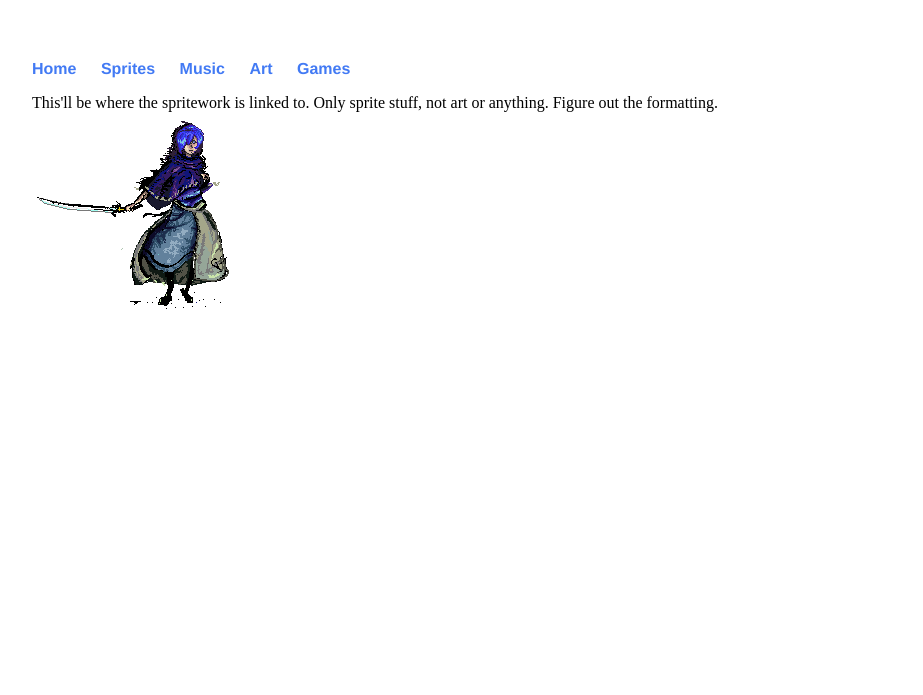
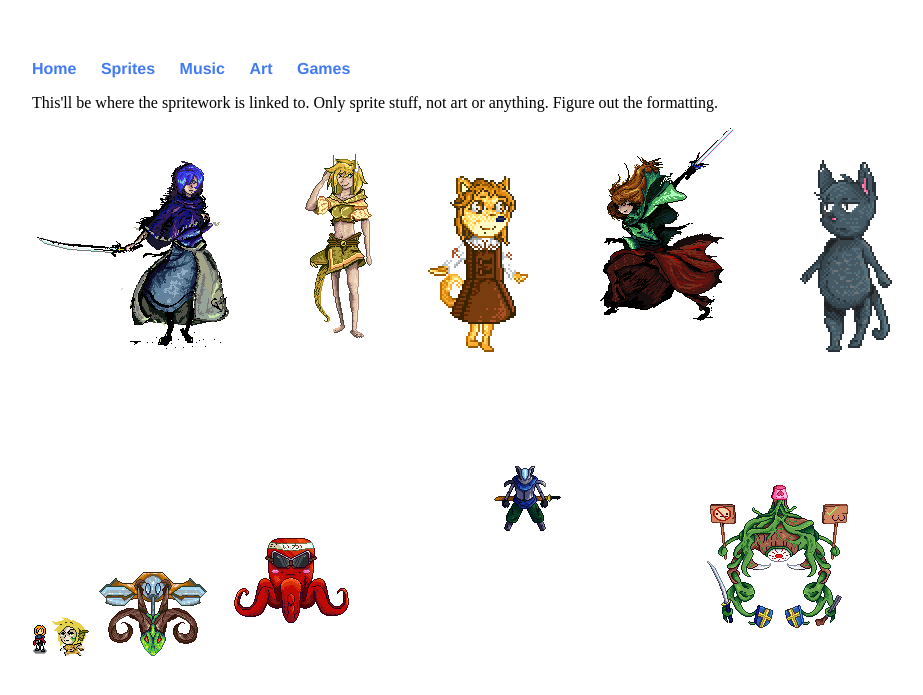
Before and after one commit to KarmicName/KarmicName.github.io, a Jekyll site: the page built from sprite/index.html, in a window 1280 px wide. Shown: the top 695 px of the page, without its empty margins (160-1083 px from the left). Built offline with Jekyll 4.4.1, drawn with Linux system fonts in a browser that asks for light colours.

Commit message:
Update index.html

```diff
--- a/sprite/index.html
+++ b/sprite/index.html
@@ -5,3 +5,23 @@ title : Mitsu's Spritework
 
 This'll be where the spritework is linked to. Only sprite stuff, not art or anything. Figure out the formatting.
 <img src="/assets/DSAlana.png" alt="testing" class="inline"/>
+
+<img src="/assets/AlanaOlder.png" alt="hi" class="inline"/>
+
+<img src="/assets/InuWalk.gif" alt="hi" class="inline"/>
+
+<img src="/assets/Kaylswing.png" alt="hi" class="inline"/>
+
+<img src="/assets/NekoWalk.gif" alt="hi" class="inline"/>
+
+<img src="/assets/SaranaWalk.gif" alt="hi" class="inline"/>
+
+<img src="/assets/kerfuffleAlana.gif" alt="hi" class="inline"/>
+
+<img src="/assets/boss1.png" alt="hi" class="inline"/>
+
+<img src="/assets/boss2.gif" alt="hi" class="inline"/>
+
+<img src="/assets/boss3.gif" alt="hi" class="inline"/>
+
+<img src="/assets/boss4.gif" alt="hi" class="inline"/>
```
